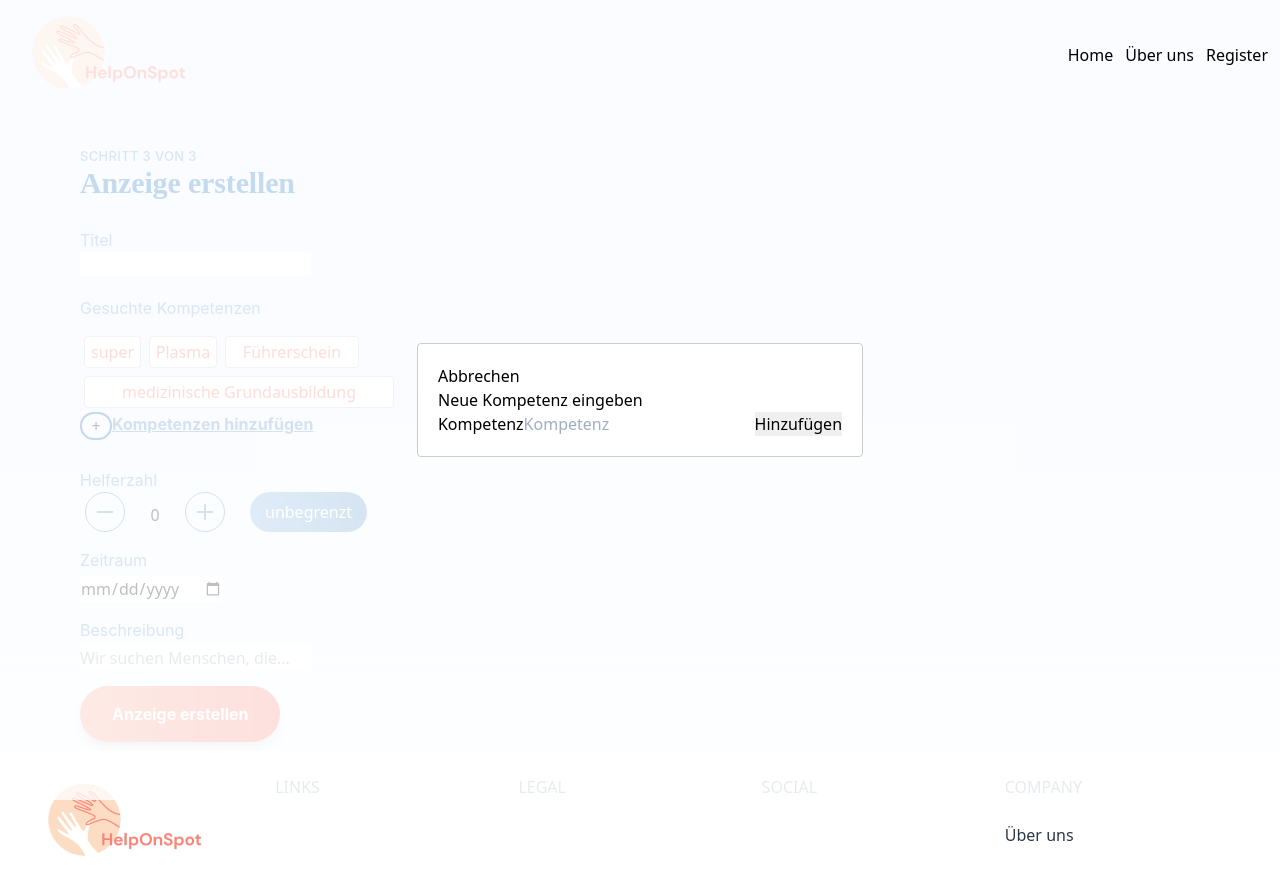
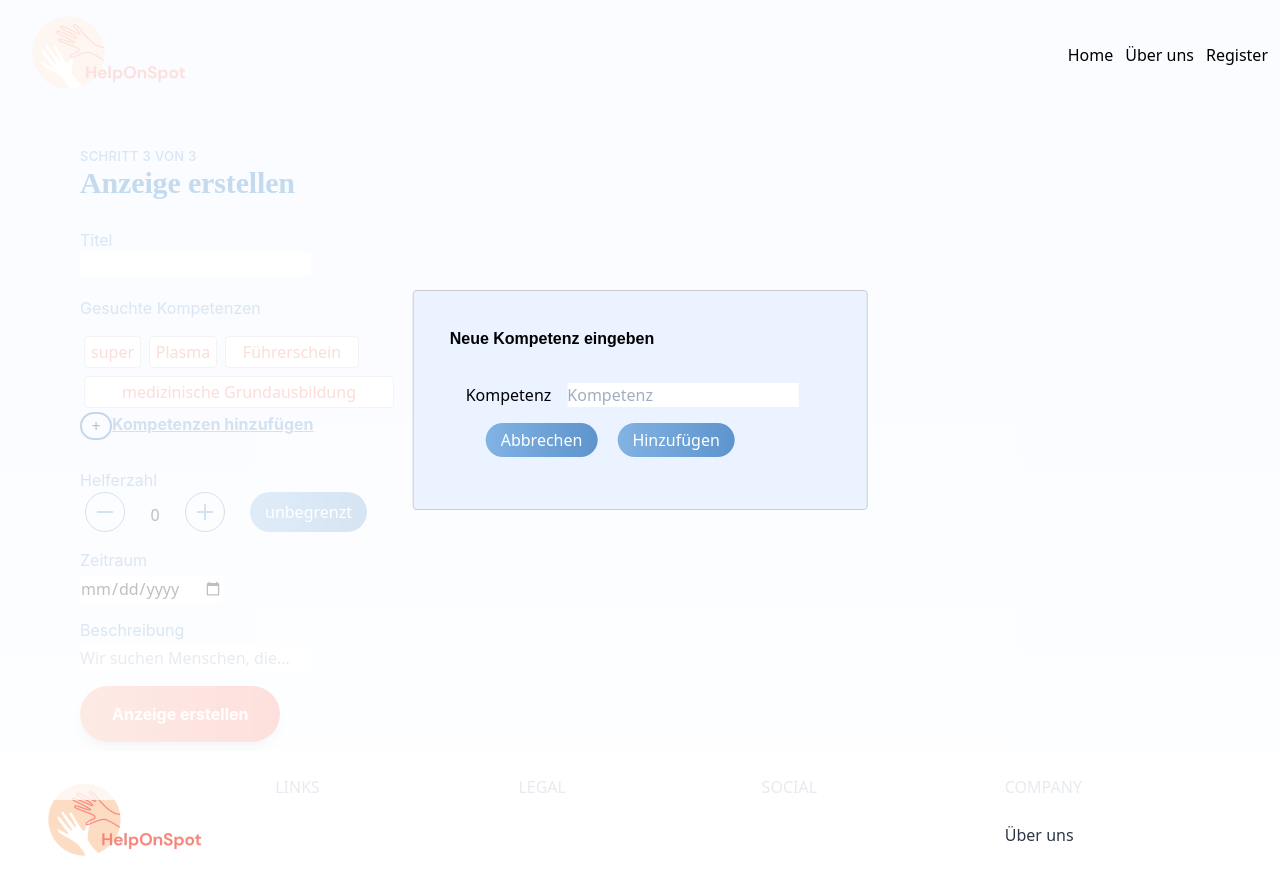
Before and after one commit to Helfer-Portal/helponspot-client, a React (Create React App) app: page /org-register4 in a window 1280 px wide. Both pictures are taken after a click on the element "Kompetenzen hinzufügen". Shown: the top 894 px of the page. Built offline with nearby package versions, Linux system fonts and the light colour scheme.

Commit message:
Mock Style of Competence add dialog

```diff
--- a/src/features/org-register/components/competences.jsx
+++ b/src/features/org-register/components/competences.jsx
@@ -9,8 +9,9 @@ const customStyles = {
     right: "auto",
     bottom: "auto",
     marginRight: "-50%",
-    transform: "translate(-50%, -50%)"
-  }
+    transform: "translate(-50%, -50%)",
+    background: "#EAF3FF",
+  },
 };
 
 const options_list = [
@@ -65,17 +66,30 @@ export default function Competences() {
         ))}
       </div>
       <div className="flex flex-row ">
-          <div onClick={openModal} className="w-8 rounded-full border-2 text-center align-center border-figmaMenu"> + </div>
-        <div className="underline font-inter text-figmaSubHead font-bold" onClick={openModal}>Kompetenzen hinzufügen</div>
+        <div
+          onClick={openModal}
+          className="w-8 rounded-full border-2 text-center align-center border-figmaMenu"
+        >
+          {" "}
+          +{" "}
+        </div>
+        <div
+          className="underline font-inter text-figmaSubHead font-bold"
+          onClick={openModal}
+        >
+          Kompetenzen hinzufügen
+        </div>
       </div>
       <Modal
         isOpen={modalIsOpen}
         contentLabel="Example Modal"
         style={customStyles}
       >
-        <button onClick={closeModal}>Abbrechen</button>
-        <div>Neue Kompetenz eingeben</div>
-        <form onSubmit={handleSubmit}>
+        <div className="p-4 flex flex-col">
+
+          <div className="font-dm-sans font-bold">Neue Kompetenz eingeben</div>
+          <div className="p-4 flex flex-col">
+            <form className="gradient" onSubmit={handleSubmit}>
               <label>
                 Kompetenz
                 <input
@@ -83,10 +97,15 @@ export default function Competences() {
                   value={value}
                   onChange={handleChange}
                   placeholder={"Kompetenz"}
+                  className="m-4"
                 />
               </label>
-          <input type="submit" value="Hinzufügen" />
+              <br />
+              <button className="unlimited" onClick={closeModal}>Abbrechen</button>
+              <input className="unlimited" type="submit" value="Hinzufügen" />
             </form>
+          </div>
+        </div>
       </Modal>
     </div>
   );
```
Lines whose indentation alone changed are shown as unchanged.
